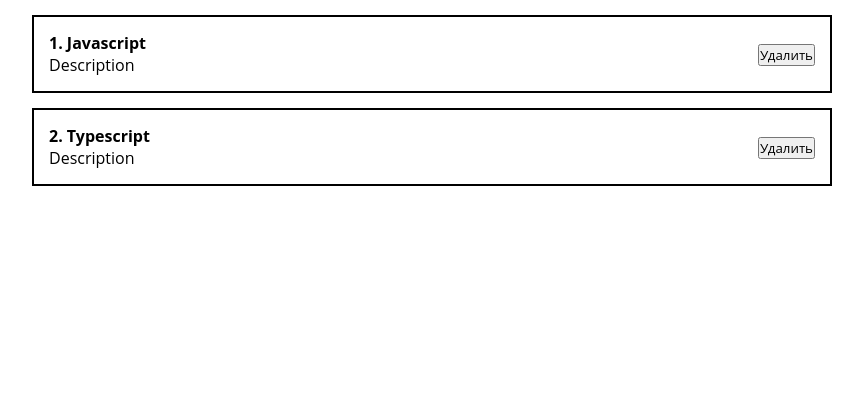
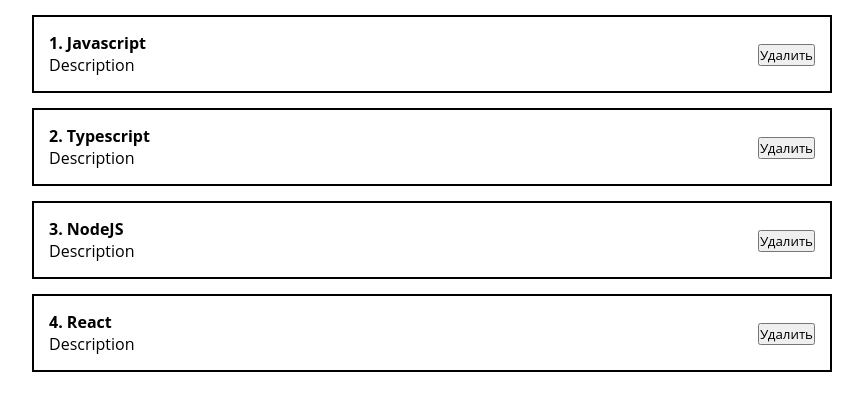
Before and after one commit to Sparow2021/RepeatReact, a React (Create React App) app: page / in a window 1280 px wide. Shown: the top 410 px of the page, without its empty margins (208-1071 px from the left). Built offline with nearby package versions, Linux system fonts and the light colour scheme.

Commit message:
props_c2

```diff
--- a/src/App.js
+++ b/src/App.js
@@ -1,13 +1,19 @@
-import React from "react";
+import React, { useState } from "react";
 import PostItem from "./components/PostItem";
 import './styles/App.css'
 
 function App() {
+  const [posts, setPosts] = useState([
+    {id: 1, title: 'Javascript', body:'Description'},
+    {id: 2, title: 'Typescript', body:'Description'},
+    {id: 3, title: 'NodeJS', body:'Description'},
+    {id: 4, title: 'React', body:'Description'}
+  ])
   return (
     <div className="App">
-      <PostItem post={{id: 1, title: 'Javascript', body:'Description'}}/>
-      <PostItem post={{id: 2, title: 'Typescript', body:'Description'}}/>
-
+      {posts.map(post =>
+        <PostItem post={post}/>
+      )}
     </div>
   );
 }
```
